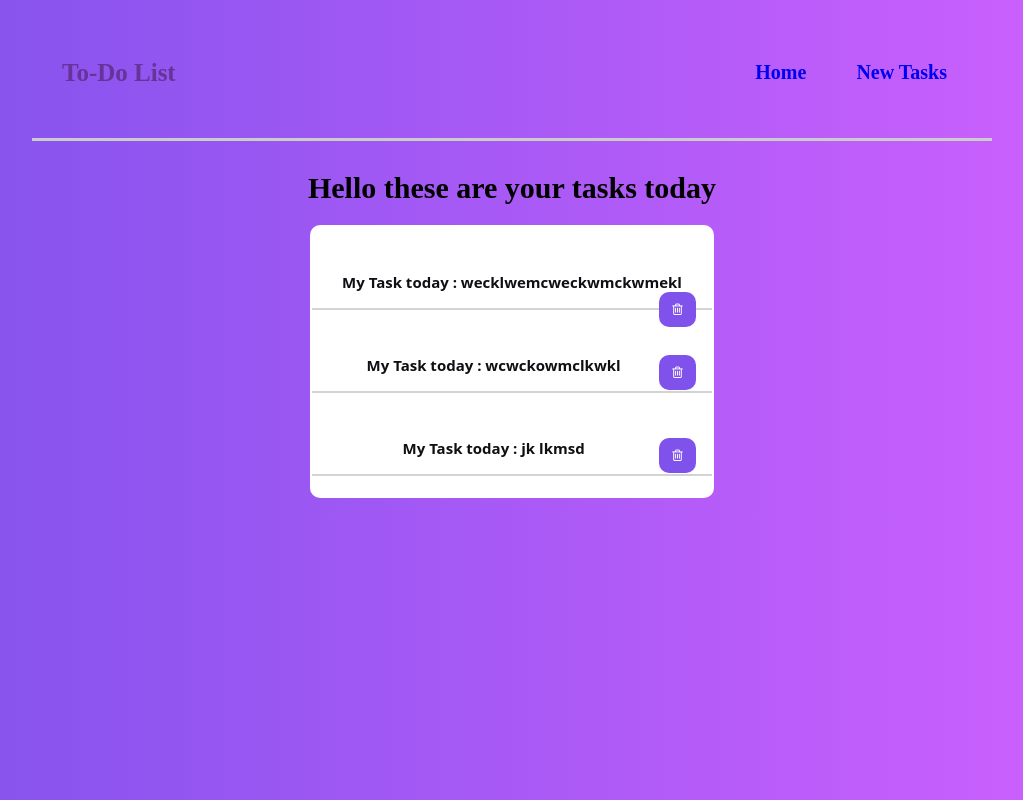
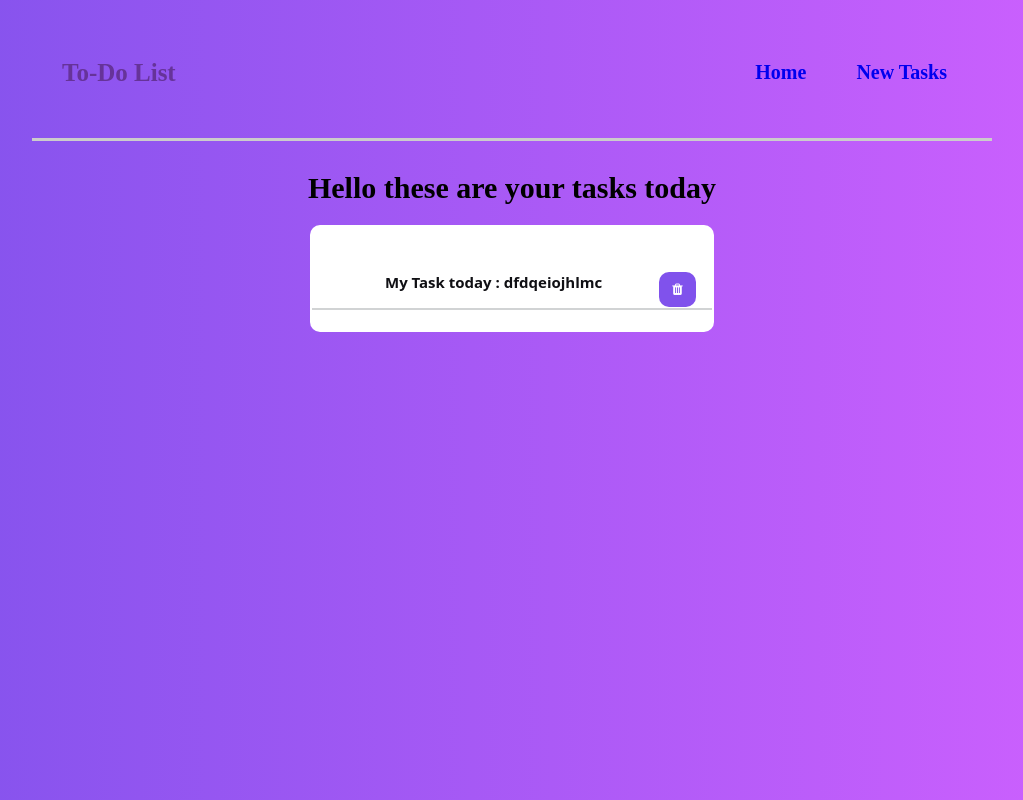
Before and after one commit to gabrielblue/Todolidt, a React (Create React App) app: page / in a window 1280 px wide. Shown: the whole page, without its empty margins (128-1151 px from the left). Built offline with nearby package versions, Linux system fonts and the light colour scheme; data requests are answered from the project's data file.

Commit message:
fixing some errors

```diff
--- a/data/db.json
+++ b/data/db.json
@@ -1,19 +1,8 @@
 {
   "todos": [
     {
-      "id": "7f26",
-      "title": "wecklwemcweckwmckwmekl",
-      "created_at": ""
-    },
-    {
-      "id": "66e4",
-      "title": "wcwckowmclkwkl",
-      "created_at": ""
-    },
-    {
-      "id": "deb0",
-      "title": "jk lkmsd",
-      "created_at": ""
+      "id": "8339",
+      "title": "dfdqeiojhlmc"
     }
   ]
 }
--- a/src/components/TodoForm.js
+++ b/src/components/TodoForm.js
@@ -6,7 +6,6 @@ import 'react-toastify/dist/ReactToastify.css';
 const TodoForm = () => {
     const [data, setTodos] = useState({
         title: '',
-        created_at: '',
     });
 
      const handleChange = (e) => {
@@ -45,7 +44,6 @@ const TodoForm = () => {
                     placeholder="Add New Task" />
 
                 <button type="submit">Add</button>
-                 {/* <div>Created at: {data.created_at ? new Date(data.created_at).toLocaleString() : ''}</div> */}
             </div>
             <ToastContainer/>
         </form>
--- a/src/components/TodoList.js
+++ b/src/components/TodoList.js
@@ -1,3 +1,40 @@
+// import React from "react";
+// import { useHistory } from "react-router-dom";
+// import axios from "axios";
+// import UseFetch from "./UseFetch";
+
+// const TodoList = () => {
+//     const { data: todos } = UseFetch('http://localhost:5000/todos'); // Removed id from URL
+//     const history = useHistory();
+
+//     const handleClick = (e, id) => {
+//         e.preventDefault();
+//     handleDelete(e, id);
+// }
+//     const handleDelete = (id) => {
+//         axios.delete('http://localhost:5000/todos/' + id)
+//             .then(res => {
+//                 alert('Todo Deleted Successfully');
+//                 history.push('/');
+//             })
+//             .catch(error => {
+//                 console.error('Error deleting todo:', error);
+//                 alert('Failed to delete todo. Please try again.');
+//             });
+//     }
+
+//     return (
+//         <div className='todoList'>
+//             {todos && todos.map((todo) => (
+//                 <div className="preview" key={todo.id} >
+//                     <h3>My Task today : {todo.title} <button onClick={(e) => handleClick(todo.id)}> <i class="fa fa-trash" aria-hidden="true"></i> </button></h3>
+//                 </div>
+//             ))}
+//         </div>
+//     )
+// }
+
+// export default TodoList;
 import React from "react";
 import { useHistory } from "react-router-dom";
 import axios from "axios";
@@ -7,11 +44,16 @@ const TodoList = () => {
     const { data: todos } = UseFetch('http://localhost:5000/todos'); // Removed id from URL
     const history = useHistory();
 
-    const handleDelete = (id) => { // Accept id as a parameter
+    const handleClick = (e, id) => {
+        e.preventDefault();
+        handleDelete(id);
+    }
+
+    const handleDelete = (id) => {
         axios.delete('http://localhost:5000/todos/' + id)
             .then(res => {
                 alert('Todo Deleted Successfully');
-                history.push('/');
+                history.push('/todos/' );
             })
             .catch(error => {
                 console.error('Error deleting todo:', error);
@@ -23,7 +65,11 @@ const TodoList = () => {
         <div className='todoList'>
             {todos && todos.map((todo) => (
                 <div className="preview" key={todo.id} >
-                    <h3>My Task today : {todo.title} <button onClick={() => handleDelete(todo.id)}> <i class="fa fa-trash-o" aria-hidden="true"></i> </button></h3>
+                    <h3>My Task today : {todo.title}
+                        <button onClick={(e) => handleClick(e ,todo.id)}>
+                            <i className="fa fa-trash" aria-hidden="true"></i>
+                        </button>
+                    </h3>
                 </div>
             ))}
         </div>
```
Also changed, not shown: src/components/TodoDetails.js (deleted, +0 -32 lines).
